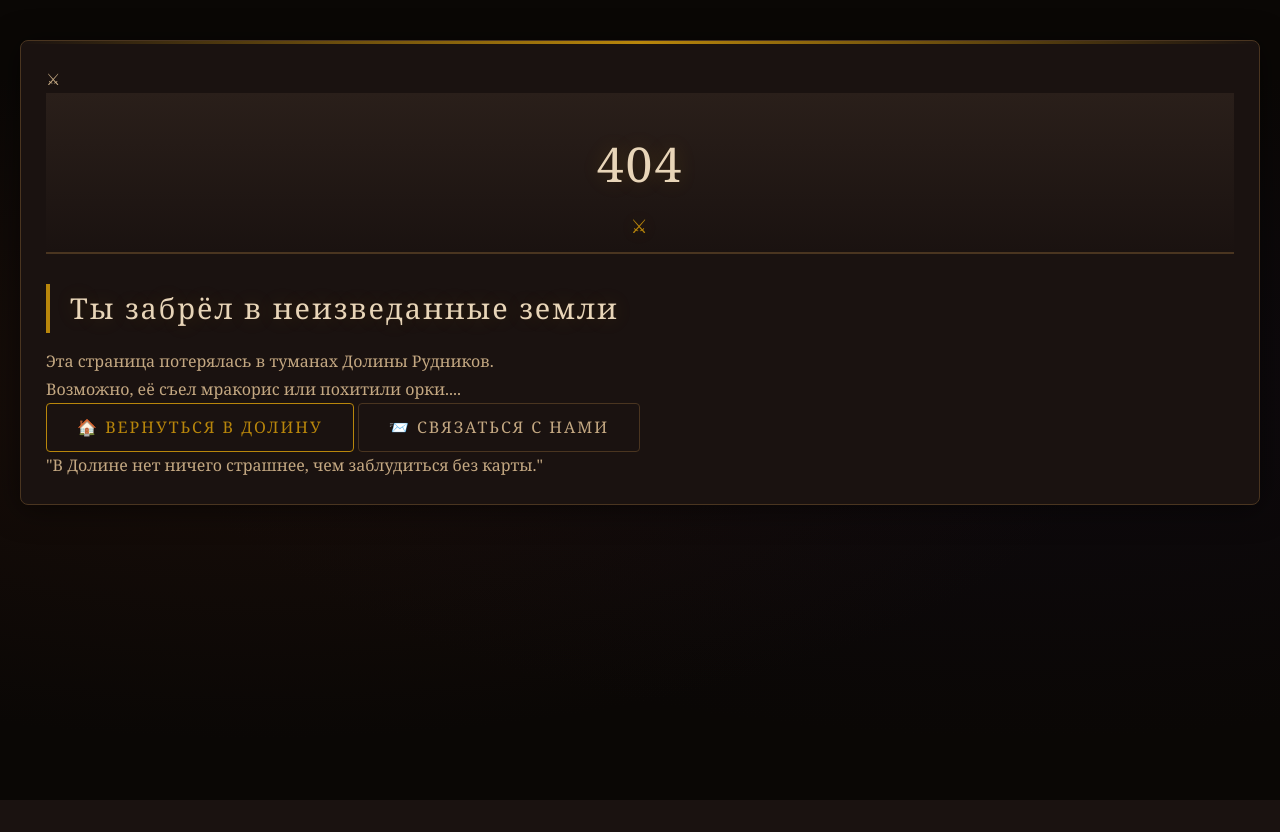
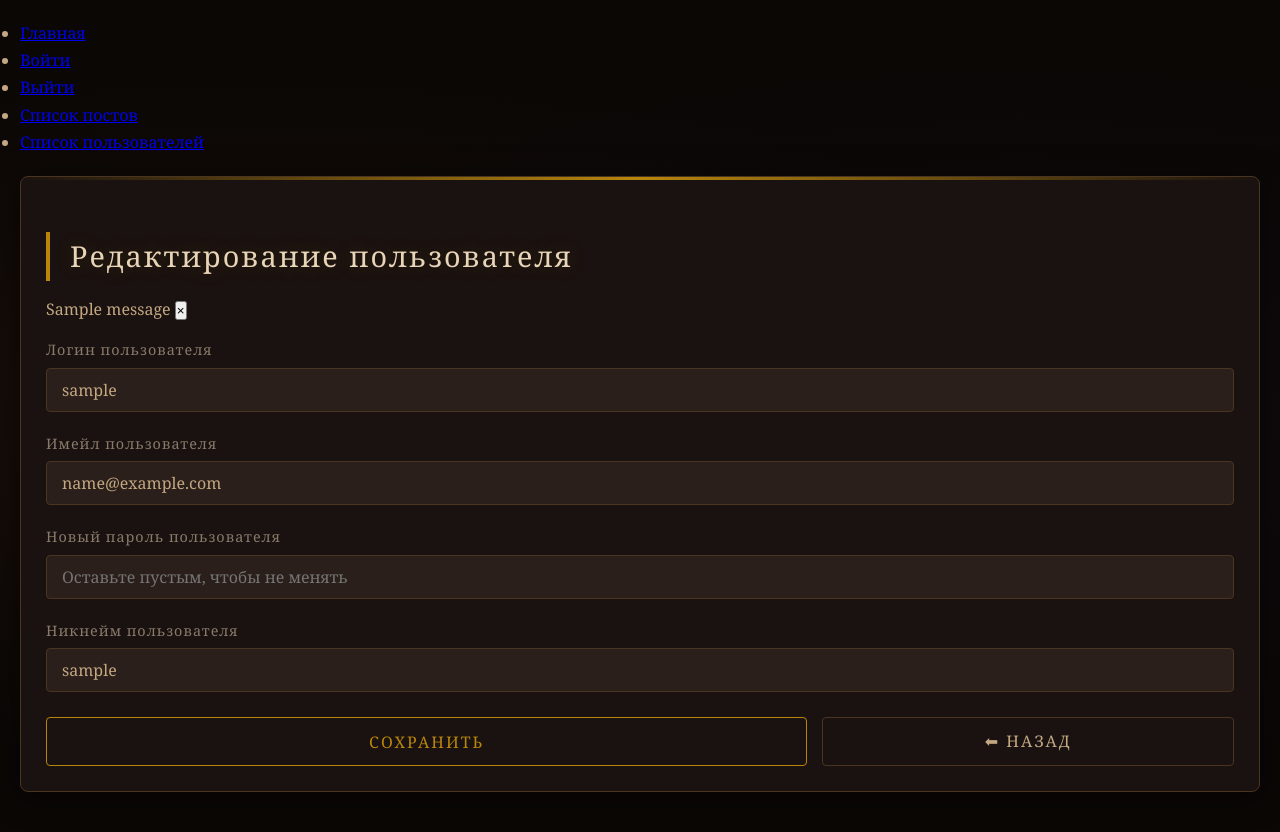
Before and after one commit to m4xiqst/valley-of-mines, a Flask app: page /admin/edit_user/1 in a window 1280 px wide. Before the commit the page ends 800 px from the top, so only its background shows below. Run offline with Flask 3, Linux system fonts and the light colour scheme; tables that the repository leaves empty hold one stand-in row (values such as "Sample post"); one stand-in notice (Sample message) is shown.

Commit message:
add edit user in admin panel

```diff
--- a/admin/admin.py
+++ b/admin/admin.py
@@ -2,8 +2,8 @@ from flask import Blueprint, request, redirect, render_template, session, flash,
 from flask_login import LoginManager, login_user, logout_user, login_required, current_user
 from UserLogin import UserLogin
 from models import Posts, Users, Comments, db
-from forms import LoginAdmin, EditForm
-from werkzeug.security import check_password_hash
+from forms import LoginAdmin, EditForm, EditUsers
+from werkzeug.security import check_password_hash, generate_password_hash
 
 
 admin = Blueprint('admin', __name__, template_folder='templates', static_folder='static')
@@ -157,6 +157,43 @@ def show_user(user_id):
 
         return render_template('admin/user_detail.html', menu=menu, user=user)
 
+
+
+@admin.route('/edit_user/<user_id>', methods=['POST', 'GET'])
+def edit_user(user_id):
+    user = Users.query.get(user_id)
+
+    form = EditUsers()
+
+
+    if request.method == 'GET':
+        form.user_login.data = user.user_login
+        form.user_email.data = user.user_email
+        form.new_password.data = None
+        form.user_nickname.data = user.nickname
+
+        return render_template('admin/edit_user.html', menu=menu, user=user, form = form)
+    elif request.method == 'POST':
+        if form.validate_on_submit():
+
+            user.user_login = form.user_login.data
+            user.user_email = form.user_email.data
+            user.nickname = form.user_nickname.data
+
+            if form.new_password.data:
+                user.user_password = generate_password_hash(form.new_password.data)
+
+            db.session.commit()
+
+            flash('Данные пользователя успешно изменены')
+            return redirect(url_for('.list_users'))
+        else:
+            flash('Проверьте правильность ввода', category='error')
+
+    return render_template('admin/edit_user.html', menu=menu, user=user, form = form)
+
+
+
 @admin.route('/make_admin/<user_id>', methods=['POST'])
 def make_admin(user_id):
     try:
--- /dev/null
+++ b/admin/templates/admin/edit_user.html
@@ -0,0 +1,90 @@
+{% extends 'admin/base_admin.html' %}
+{% block content %}
+{{ super() }}
+
+<div class="panel">
+    <h2>Редактирование пользователя</h2>
+
+    <!-- ===== FLASH-СООБЩЕНИЯ ===== -->
+    {% with messages = get_flashed_messages(with_categories=true) %}
+        {% if messages %}
+            {% for category, message in messages %}
+                <div class="flash-message {{ category }}">
+                    {{ message }}
+                    <button type="button" class="close-btn" onclick="this.parentElement.style.display='none'">×</button>
+                </div>
+            {% endfor %}
+        {% endif %}
+    {% endwith %}
+
+    <form method="POST" action="{{ url_for('admin.edit_user', user_id=user.id) }}" class="admin-form">
+        {{ form.hidden_tag() }}
+
+        <!-- ===== ЛОГИН ===== -->
+        <div class="form-group">
+            {{ form.user_login.label(class="form-label") }}
+            {% if form.user_login.errors %}
+                {{ form.user_login(class="form-control invalid") }}
+                <span class="invalid-feedback">
+                    {% for error in form.user_login.errors %}
+                        {{ error }}
+                    {% endfor %}
+                </span>
+            {% else %}
+                {{ form.user_login(class="form-control") }}
+            {% endif %}
+        </div>
+
+        <!-- ===== EMAIL ===== -->
+        <div class="form-group">
+            {{ form.user_email.label(class="form-label") }}
+            {% if form.user_email.errors %}
+                {{ form.user_email(class="form-control invalid") }}
+                <span class="invalid-feedback">
+                    {% for error in form.user_email.errors %}
+                        {{ error }}
+                    {% endfor %}
+                </span>
+            {% else %}
+                {{ form.user_email(class="form-control") }}
+            {% endif %}
+        </div>
+
+        <!-- ===== НОВЫЙ ПАРОЛЬ ===== -->
+        <div class="form-group">
+            {{ form.new_password.label(class="form-label") }}
+            {% if form.new_password.errors %}
+                {{ form.new_password(class="form-control invalid", placeholder="Оставьте пустым, чтобы не менять") }}
+                <span class="invalid-feedback">
+                    {% for error in form.new_password.errors %}
+                        {{ error }}
+                    {% endfor %}
+                </span>
+            {% else %}
+                {{ form.new_password(class="form-control", placeholder="Оставьте пустым, чтобы не менять") }}
+            {% endif %}
+        </div>
+
+        <!-- ===== НИКНЕЙМ ===== -->
+        <div class="form-group">
+            {{ form.user_nickname.label(class="form-label") }}
+            {% if form.user_nickname.errors %}
+                {{ form.user_nickname(class="form-control invalid") }}
+                <span class="invalid-feedback">
+                    {% for error in form.user_nickname.errors %}
+                        {{ error }}
+                    {% endfor %}
+                </span>
+            {% else %}
+                {{ form.user_nickname(class="form-control") }}
+            {% endif %}
+        </div>
+
+        <!-- ===== КНОПКИ ===== -->
+        <div style="display: flex; gap: 15px; margin-top: 25px; flex-wrap: wrap;">
+            {{ form.submit(class="btn btn-gold", style="flex: 1;") }}
+            <a href="{{ url_for('admin.list_users') }}" class="btn" style="flex: 0.5; text-align: center;">⬅ Назад</a>
+        </div>
+    </form>
+</div>
+{% endblock %}
--- a/admin/templates/admin/user_detail.html
+++ b/admin/templates/admin/user_detail.html
@@ -38,6 +38,11 @@
     </form>
     {% endif %}
 
+    <form method="GET" action="{{ url_for('admin.edit_user', user_id = user.id)}}">
+        <button> Редактировать данные пользователя </button>
+    </form>
+
+
 
 
 {% endblock %}
--- a/forms.py
+++ b/forms.py
@@ -40,3 +40,10 @@ class EditProfile(FlaskForm):
     new_password = PasswordField('Введите новый пароль', validators=[Optional(), Length(min=4, max=30, message='От 4 до 30 символов')])
     repeat_new_password = PasswordField('Повторите новый пароль', validators=[Optional(), EqualTo('new_password', message='Пароли не совпадают')])
     submit = SubmitField('Сохранить')
+
+class EditUsers(FlaskForm):
+    user_login = StringField('Логин пользователя', validators=[DataRequired(), Length(min=4, max=100)])
+    user_email = StringField('Имейл пользователя', validators=[DataRequired(), Length(min=4, max=100)])
+    new_password = PasswordField('Новый пароль пользователя', validators=[Optional(), Length(min=4, max=30)])
+    user_nickname = StringField('Никнейм пользователя', validators=[Optional()])
+    submit = SubmitField('Сохранить')
```
